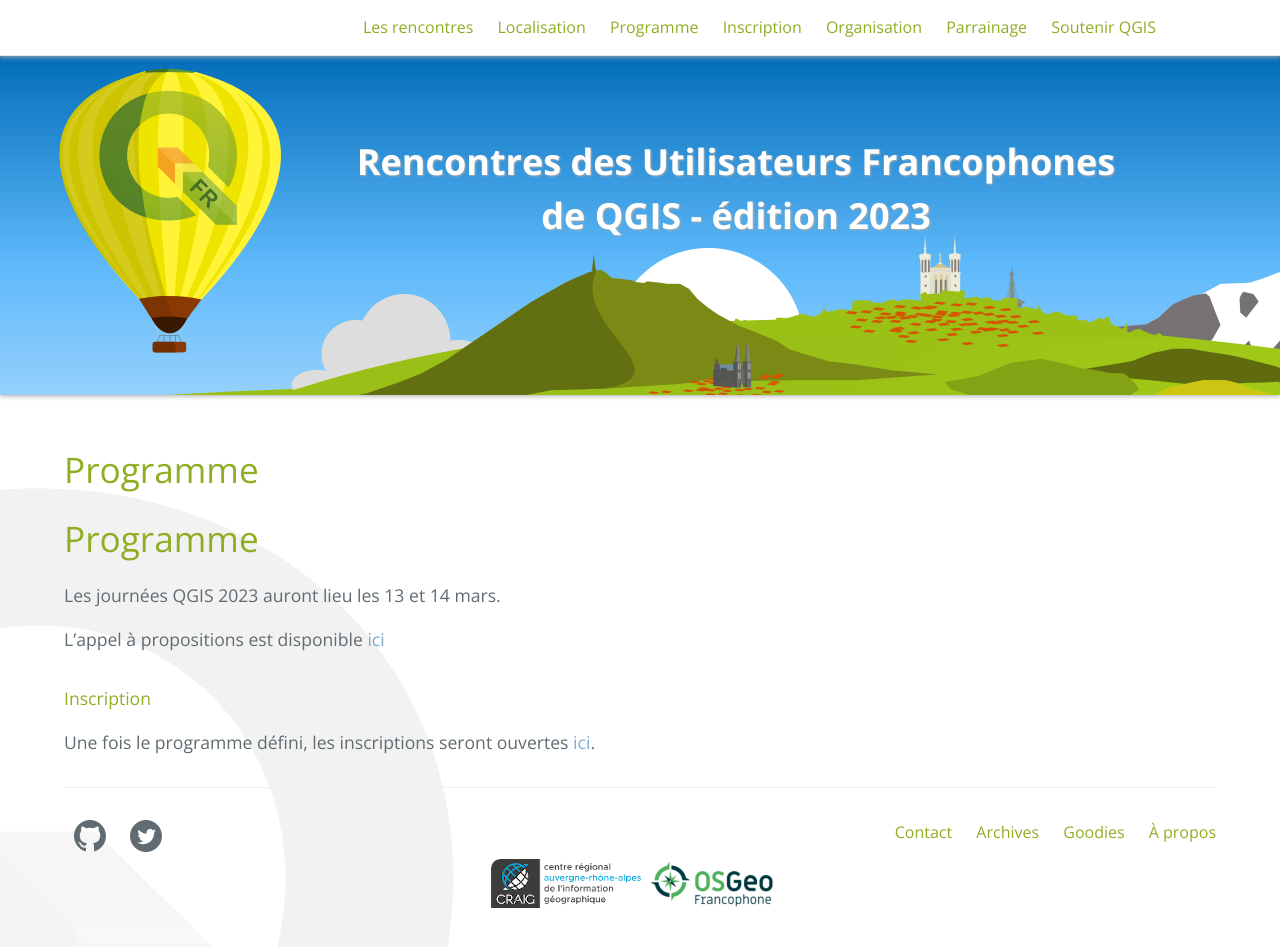
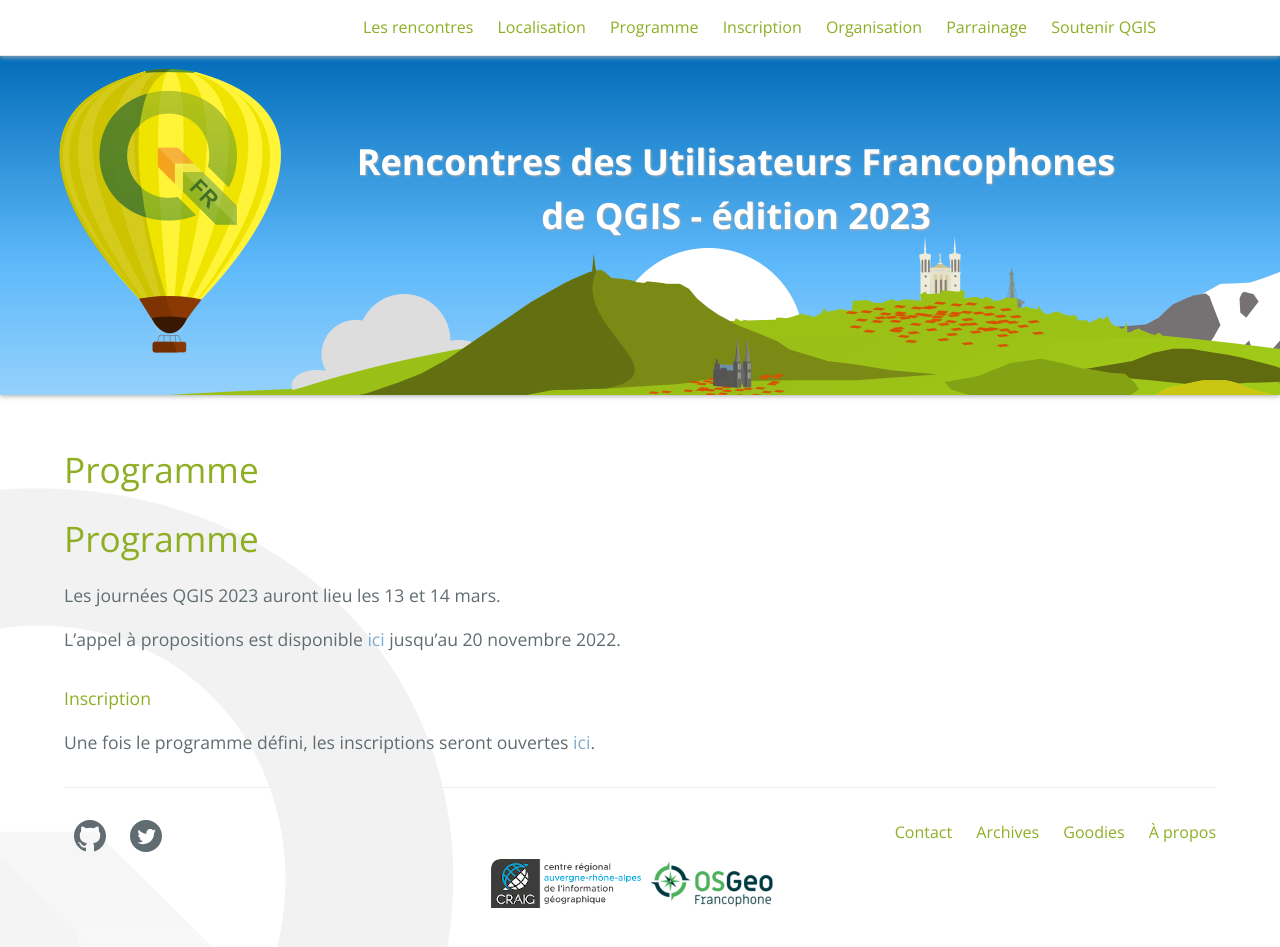
Before and after one commit to OSGeo-fr/QGIS-conf-fr-website, a Jekyll site: the page built from z20_programme.md, in a window 1280 px wide and 962 px high. Shown: the top 947 px of the window. Built offline with Jekyll 4.4.1, drawn with Linux system fonts in a browser that asks for light colours.

Commit message:
Ajout fin d'appel

```diff
--- a/z20_programme.md
+++ b/z20_programme.md
@@ -9,7 +9,7 @@ menu: header
 
 Les journées QGIS 2023 auront lieu les 13 et 14 mars.
 
-L'appel à propositions est disponible [ici](https://sondage.osgeo.asso.fr/index.php/863591)
+L'appel à propositions est disponible [ici](https://sondage.osgeo.asso.fr/index.php/863591) jusqu'au 20 novembre 2022.
 
 #### Inscription
 
```
